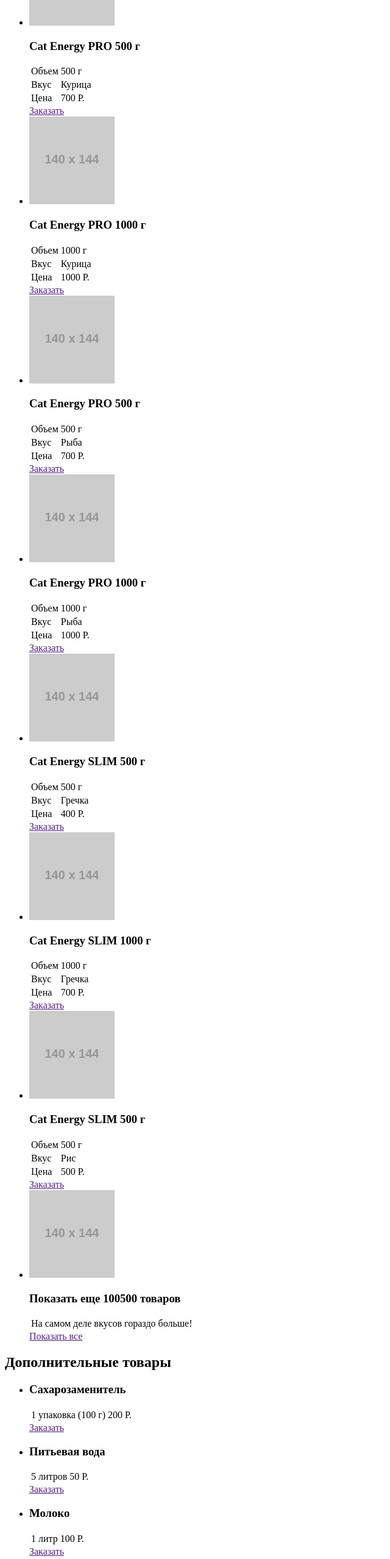
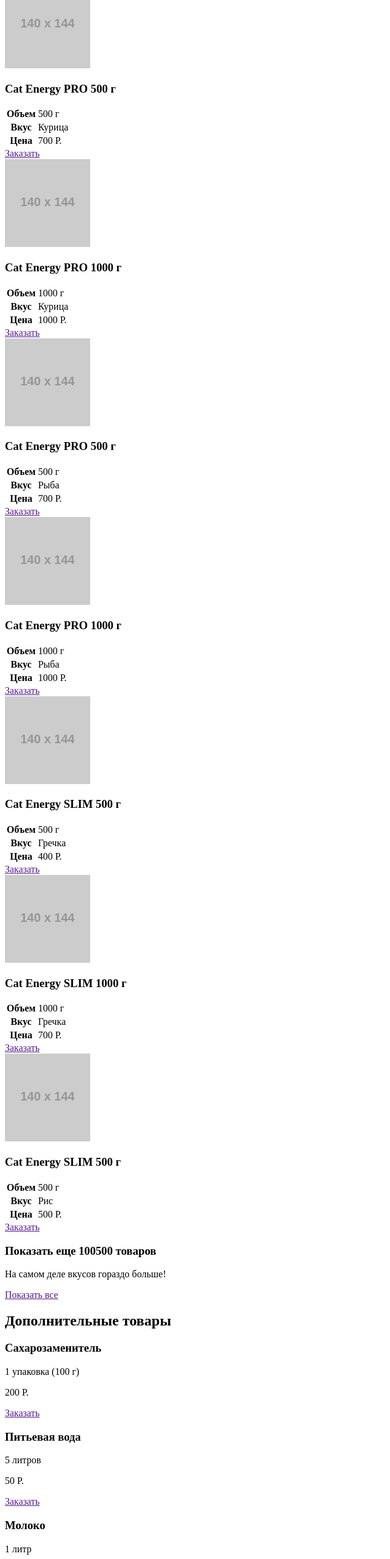
Before and after one commit to FrontEndJun/960115-cat-energy-16, a website: page source/catalog.html in a window 1280 px wide. Shown: the part 240-2797 px from the top of the page at 61% size, without its empty margins (0-640 px from the left). Drawn offline with Linux system fonts and the light colour scheme; placeholder pictures from the web are drawn by us.

Commit message:
Внес исправления

```diff
--- a/source/catalog.html
+++ b/source/catalog.html
@@ -6,229 +6,215 @@
   </head>
   <body>
     <header class="p-header">
-      <a class="p-header__logo logo" href="index.html">
-        <img class="p-header__img p-header__img--logo"  src="img/logo-mobile.png" alt="Cat Energy" width="33" height="38">
-        <img class="p-header__img" src="img/logo-mobile-header.png" alt="Cat Energy" width="101" height="18">
+      <a class="page-header__logo-link"  href="">
+        <img class="page-header__logo-img "  src="img/logo-header.png" alt="Cat Energy" width="191" height="38">
       </a>
-      <nav class="site-nav">
-        <button class="site-nav__toggle">Открыть меню</button>
-        <a class="site-nav__link site-nav__link--active" href="">Главная</a>
-        <a class="site-nav__link" href="">Каталог продукции</a>
-        <a class="site-nav__link" href="">Подбор программы</a>
+      <nav class="page-header__nav">
+        <button class="page-header__nav-toggle">Открыть меню</button>
+        <ul class="page-header__nav-list">
+          <li
+            class="page-header__nav-item">
+            <a class="page-header__nav-link page-header__nav-link--active" href="">Главная</a>
+          </li>
+          <li class="page-header__nav-item">
+            <a class="page-header__nav-link" href="">Каталог продукции</a>
+          </li>
+          <li class="page-header__nav-item">
+            <a class="page-header__nav-link" href="">Подбор программы</a>
+          </li>
+        </ul>
       </nav>
     </header>
     <main class="p-main">
       <section class="catalog">
 
-        <h1 class="title catalog__title">Каталог продукции</h1>
-        <ul class="catalog__list">
-          <li class="catalog__item piece">
-            <div class="piece__image-wrapper">
-              <img src="http://placehold.it/140x144" alt="" class="piece__image">
+        <h1 class="catalog__title">Каталог продукции</h1>
+        <section class="catalog__list">
+          <article class="catalog__item product-card">
+            <div class="product-card__img-wrap">
+              <img src="http://placehold.it/140x144" alt="" class="product-card__image">
             </div>
-            <h3 class="piece__title">Cat Energy PRO 500 г</h3>
-            <table class="piece__description descr">
+            <h3 class="product-card__name">Cat Energy PRO 500 г</h3>
+            <table class="product-card__description descr">
               <tr class="descr__item">
-                <td class="descr__option">Объем</td>
+                <th class="descr__option">Объем</th>
                 <td class="descr__value">500 г</td>
               </tr>
               <tr>
-                <td class="descr__option">Вкус</td>
+                <th class="descr__option">Вкус</th>
                 <td class="descr__value">Курица</td>
               </tr>
               <tr>
-                <td class="descr__option">Цена</td>
+                <th class="descr__option">Цена</th>
                 <td class="descr__value">700 Р.</td>
               </tr>
             </table>
-            <a href="" class="link-btn link-btn--green">Заказать</a>
-          </li>
-          <li class="catalog__item piece">
-            <div class="piece__image-wrapper">
-              <img src="http://placehold.it/140x144" alt="" class="piece__image">
+            <a href="" class="btn product-card__btn">Заказать</a>
+          </article>
+          <article class="catalog__item product-card">
+            <div class="product-card__img-wrap">
+              <img src="http://placehold.it/140x144" alt="" class="product-card__image">
             </div>
-            <h3 class="piece__title">Cat Energy PRO 1000 г</h3>
-            <table class="piece__description descr">
+            <h3 class="product-card__name">Cat Energy PRO 1000 г</h3>
+            <table class="product-card__description descr">
               <tr class="descr__item">
-                <td class="descr__option">Объем</td>
+                <th class="descr__option">Объем</th>
                 <td class="descr__value">1000 г</td>
               </tr>
               <tr>
-                <td class="descr__option">Вкус</td>
+                <th class="descr__option">Вкус</th>
                 <td class="descr__value">Курица</td>
               </tr>
               <tr>
-                <td class="descr__option">Цена</td>
+                <th class="descr__option">Цена</th>
                 <td class="descr__value">1000 Р.</td>
               </tr>
             </table>
-            <a href="" class="link-btn link-btn--green">Заказать</a>
-          </li>
-          <li class="catalog__item piece">
-            <div class="piece__image-wrapper">
-              <img src="http://placehold.it/140x144" alt="" class="piece__image">
+            <a href="" class="btn product-card__btn">Заказать</a>
+          </article>
+          <article class="catalog__item product-card">
+            <div class="product-card__img-wrap">
+              <img src="http://placehold.it/140x144" alt="" class="product-card__image">
             </div>
-            <h3 class="piece__title">Cat Energy PRO 500 г</h3>
-            <table class="piece__description descr">
+            <h3 class="product-card__name">Cat Energy PRO 500 г</h3>
+            <table class="product-card__description descr">
               <tr class="descr__item">
-                <td class="descr__option">Объем</td>
+                <th class="descr__option">Объем</th>
                 <td class="descr__value">500 г</td>
               </tr>
               <tr>
-                <td class="descr__option">Вкус</td>
+                <th class="descr__option">Вкус</th>
                 <td class="descr__value">Рыба</td>
               </tr>
               <tr>
-                <td class="descr__option">Цена</td>
+                <th class="descr__option">Цена</th>
                 <td class="descr__value">700 Р.</td>
               </tr>
             </table>
-            <a href="" class="link-btn link-btn--green">Заказать</a>
-          </li>
-          <li class="catalog__item piece">
-            <div class="piece__image-wrapper">
-              <img src="http://placehold.it/140x144" alt="" class="piece__image">
+            <a href="" class="btn product-card__btn">Заказать</a>
+          </article>
+          <article class="catalog__item product-card">
+            <div class="product-card__img-wrap">
+              <img src="http://placehold.it/140x144" alt="" class="product-card__image">
             </div>
-            <h3 class="piece__title">Cat Energy PRO 1000 г</h3>
-            <table class="piece__description descr">
+            <h3 class="product-card__name">Cat Energy PRO 1000 г</h3>
+            <table class="product-card__description descr">
               <tr class="descr__item">
-                <td class="descr__option">Объем</td>
+                <th class="descr__option">Объем</th>
                 <td class="descr__value">1000 г</td>
               </tr>
               <tr>
-                <td class="descr__option">Вкус</td>
+                <th class="descr__option">Вкус</th>
                 <td class="descr__value">Рыба</td>
               </tr>
               <tr>
-                <td class="descr__option">Цена</td>
+                <th class="descr__option">Цена</th>
                 <td class="descr__value">1000 Р.</td>
               </tr>
             </table>
-            <a href="" class="link-btn link-btn--green">Заказать</a>
-          </li>
-          <li class="catalog__item piece">
-            <div class="piece__image-wrapper">
-              <img src="http://placehold.it/140x144" alt="" class="piece__image">
+            <a href="" class="btn product-card__btn">Заказать</a>
+          </article>
+          <article class="catalog__item product-card">
+            <div class="product-card__img-wrap">
+              <img src="http://placehold.it/140x144" alt="" class="product-card__image">
             </div>
-            <h3 class="piece__title">Cat Energy SLIM 500 г</h3>
-            <table class="piece__description descr">
+            <h3 class="product-card__name">Cat Energy SLIM 500 г</h3>
+            <table class="product-card__description descr">
               <tr class="descr__item">
-                <td class="descr__option">Объем</td>
+                <th class="descr__option">Объем</th>
                 <td class="descr__value">500 г</td>
               </tr>
               <tr>
-                <td class="descr__option">Вкус</td>
+                <th class="descr__option">Вкус</th>
                 <td class="descr__value">Гречка</td>
               </tr>
               <tr>
-                <td class="descr__option">Цена</td>
+                <th class="descr__option">Цена</th>
                 <td class="descr__value">400 Р.</td>
               </tr>
             </table>
-            <a href="" class="link-btn link-btn--green">Заказать</a>
-          </li>
-          <li class="catalog__item piece">
-            <div class="piece__image-wrapper">
-              <img src="http://placehold.it/140x144" alt="" class="piece__image">
+            <a href="" class="btn product-card__btn">Заказать</a>
+          </article>
+          <article class="catalog__item product-card">
+            <div class="product-card__img-wrap">
+              <img src="http://placehold.it/140x144" alt="" class="product-card__image">
             </div>
-            <h3 class="piece__title">Cat Energy SLIM 1000 г</h3>
-            <table class="piece__description descr">
+            <h3 class="product-card__name">Cat Energy SLIM 1000 г</h3>
+            <table class="product-card__description descr">
               <tr class="descr__item">
-                <td class="descr__option">Объем</td>
+                <th class="descr__option">Объем</th>
                 <td class="descr__value">1000 г</td>
               </tr>
               <tr>
-                <td class="descr__option">Вкус</td>
+                <th class="descr__option">Вкус</th>
                 <td class="descr__value">Гречка</td>
               </tr>
               <tr>
-                <td class="descr__option">Цена</td>
+                <th class="descr__option">Цена</th>
                 <td class="descr__value">700 Р.</td>
               </tr>
             </table>
-            <a href="" class="link-btn link-btn--green">Заказать</a>
-          </li>
-          <li class="catalog__item piece">
-            <div class="piece__image-wrapper">
-              <img src="http://placehold.it/140x144" alt="" class="piece__image">
+            <a href="" class="btn product-card__btn">Заказать</a>
+          </article>
+          <article class="catalog__item product-card">
+            <div class="product-card__img-wrap">
+              <img src="http://placehold.it/140x144" alt="" class="product-card__image">
             </div>
-            <h3 class="piece__title">Cat Energy SLIM 500 г</h3>
-            <table class="piece__description descr">
+            <h3 class="product-card__name">Cat Energy SLIM 500 г</h3>
+            <table class="product-card__description descr">
               <tr class="descr__item">
-                <td class="descr__option">Объем</td>
+                <th class="descr__option">Объем</th>
                 <td class="descr__value">500 г</td>
               </tr>
               <tr>
-                <td class="descr__option">Вкус</td>
+                <th class="descr__option">Вкус</th>
                 <td class="descr__value">Рис</td>
               </tr>
               <tr>
-                <td class="descr__option">Цена</td>
+                <th class="descr__option">Цена</th>
                 <td class="descr__value">500 Р.</td>
               </tr>
             </table>
-            <a href="" class="link-btn link-btn--green">Заказать</a>
-          </li>
-          <li class="catalog__item piece piece--more">
-            <div class="piece__image-wrapper">
-              <img src="http://placehold.it/140x144" alt="" class="piece__image">
-            </div>
-            <h3 class="piece__title">Показать еще 100500 товаров</h3>
-            <table class="piece__description descr descr--more">
-              <tr class="descr__item">
-                <td class="descr__option descr__option--more">На самом деле вкусов гораздо больше!</td>
-              </tr>
-            </table>
-            <a href="" class="link-btn link-btn--grey">Показать все</a>
-          </li>
-        </ul>
+            <a href="" class="btn product-card__btn">Заказать</a>
+          </article>
 
-        <h2 class="catalog__title--extra">Дополнительные товары</h2>
-        <ul class="catalog__list  catalog__list--extra">
-          <li class="extra-piece">
-            <h3 class="extra-piece__title">Сахарозаменитель</h3>
-            <table class="extra-piece__description extra-descr">
-              <tr class="extra-descr__item">
-                <td class="extra-descr__option">1 упаковка (100 г)</td>
-                <td class="extra-descr__price">200 Р.</td>
-              </tr>
-            </table>
-            <a href="" class="link-btn link-btn--green">Заказать</a>
-          </li>
-          <li class="extra-piece">
-            <h3 class="extra-piece__title">Питьевая вода</h3>
-            <table class="extra-piece__description extra-descr">
-              <tr class="extra-descr__item">
-                <td class="extra-descr__option">5 литров</td>
-                <td class="extra-descr__price">50 Р.</td>
-              </tr>
-            </table>
-            <a href="" class="link-btn link-btn--green">Заказать</a>
-          </li>
-          <li class="extra-piece">
-            <h3 class="extra-piece__title">Молоко</h3>
-            <table class="extra-piece__description extra-descr">
-              <tr class="extra-descr__item">
-                <td class="extra-descr__option">1 литр</td>
-                <td class="extra-descr__price">100 Р.</td>
-              </tr>
-            </table>
-            <a href="" class="link-btn link-btn--green">Заказать</a>
-          </li>
-          <li class="extra-piece">
-            <h3 class="extra-piece__title">Витамины</h3>
-            <table class="extra-piece__description extra-descr">
-              <tr class="extra-descr__item">
-                <td class="extra-descr__option">1 упаковка (30 г)</td>
-                <td class="extra-descr__price">300 Р.</td>
-              </tr>
-            </table>
-            <a href="" class="link-btn link-btn--green">Заказать</a>
-          </li>
-        </ul>
+          <article class="catalog__item show-more">
+            <h3 class="show-more__option">Показать еще 100500 товаров</h3>
+            <p class="show-more__text">На самом деле вкусов гораздо больше!</p>
+            <a href="" class="btn show-more__btn">Показать все</a>
+          </article>
+        </section>
+
+        <section class="additionals">
+          <h2 class="additionals__title">Дополнительные товары</h2>
+          <article class="additionals__product">
+            <h3 class="additionals__product-title">Сахарозаменитель</h3>
+            <p class="additionals__product-option">1 упаковка (100 г)</p>
+            <p class="additionals__product-price">200 Р.</p>
+            <a href="" class="btn additionals__product-btn">Заказать</a>
+          </article>
+          <article class="additionals__product">
+            <h3 class="additionals__product-title">Питьевая вода</h3>
+            <p class="additionals__product-option">5 литров</p>
+            <p class="additionals__product-price">50 Р.</p>
+            <a href="" class="btn additionals__product-btn">Заказать</a>
+          </article>
+          <article class="additionals__product">
+            <h3 class="additionals__product-title">Молоко</h3>
+            <p class="additionals__product-option">1 литр</p>
+            <p class="additionals__product-price">100 Р.</p>
+            <a href="" class="btn additionals__product-btn">Заказать</a>
+          </article>
+          <article class="additionals__product">
+            <h3 class="additionals__product-title">Витамины</h3>
+            <p class="additionals__product-option">1 упаковка (30 г)</p>
+            <p class="additionals__product-price">300 Р.</p>
+            <a href="" class="btn additionals__product-btn">Заказать</a>
+          </article>
+        </section>
       </section>
-      <section class="special">
-        <p class="special__text">Закажите все и получите чехол для кота в подарок!</p>
+      <section class="special-offer">
+        <p class="special-offer__text">Закажите все и получите чехол для кота в подарок!</p>
       </section>
     </main>
 
@@ -248,9 +234,9 @@
         <a class="socials__link" href=""></a>
         <a class="socials__link" href=""></a>
       </section>
-      <section class="devs p-footer__devs">
-        <a class="devs__link" href="">HTML Academy
-          <img src="img/htmlacademy.png" alt="" class="devs__logo">
+      <section class="page-footer__devs">
+        <a class="page-footer__devs-link" href="">HTML Academy
+          <img class="page-footer__devs-logo" src="img/htmlacademy.png" alt="" >
         </a>
       </section>
     </footer>
```
Also changed, not shown: source/form.html (renamed from source/order.html, +20 -12 lines), source/index.html (+55 -45 lines), source/img/logo-header.png (added).
